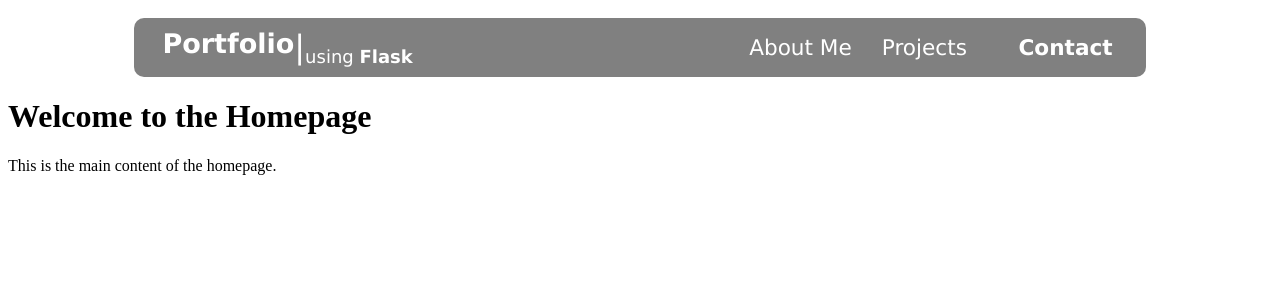
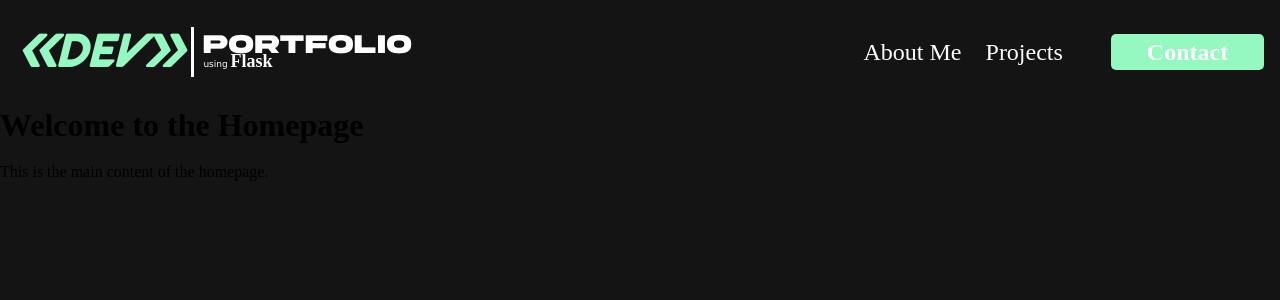
Before and after one commit to jocalo-dev/Portfolio, a Flask app: page / in a window 1280 px wide. Shown: the top 300 px of the page. Run offline with Flask 3, Linux system fonts and the light colour scheme; some web fonts are replaced.

Commit message:
finished nav-bar

```diff
--- a/static/css/nav-bar.css
+++ b/static/css/nav-bar.css
@@ -2,10 +2,27 @@
     font-family: 'Daum';
     src: url('../fonts/Daum.ttf') format('truetype');
 }
+@font-face {
+    font-family: 'valorant';
+    src: url('../fonts/valorant.ttf') format('truetype');
+}
+@font-face {
+    font-family: 'akira expanded';
+    src: url('../fonts/akira_expanded.otf') format('opentype');
+}
+
+:root {
+    --title-color: rgb(149, 248, 193);
+    --nav-link-color: white;
+}
+body {
+    margin: 0;
+    padding: 0;
+    background-color: rgb(20, 20, 20);
+}
 
 nav {
     align-items: center;
-    background-color: gray;
     border-radius: 10px;
     display: flex;
     font-family: Verdana;
@@ -13,46 +30,102 @@ nav {
     justify-content: space-between;
     margin: auto;
     margin-top: 1em;
-    width: 80%;
+    width: 99%;
+    padding: 0.5em;
+    user-select: none;
+    -webkit-user-drag: none;
 }
 
-#left-nav a, #right-nav {
-    color: white;
+nav * {
+    user-select: none;
+    -webkit-user-drag: none;
+}
+
+#left-nav, #right-nav {
     display: flex;
-    padding: 10px;
+    color: var(--nav-link-color);
+}
+
+#right-nav * {
+    margin: 0em 1em;
     text-decoration: none;
+    font-family: 'daum';
+    color: var(--nav-link-color);
+    font-size: 1.5rem;
+}
+
+#left-nav {
+    align-items: center;
 }
 
 #left-nav a{
-    margin-left: 1em;
-}
-
-#left-nav p {
-    padding-top: 1em;
-    margin: 0;
-}
-
-#right-nav {
-    gap: 20px;
-    margin-right: 1em;
-}
-
-#right-nav a {
-    color: white;
     text-decoration: none;
-    font-size: 1.2em;
-    border-radius: 8px;
-    padding: 0 5px
-}
-
-#right-nav a:hover {
-    background-color: darkgray;
+    border-right: 3px solid white;
+    padding: 0px 0.5em;
 }
 
 #Title {
-    margin: 0;
+    color: var(--title-color);
+    font-family: 'valorant';
+    font-size: 2.5em;
+    margin: 0em;
+    transform: translateY(0.08em);
+    user-select: none;
+}
+
+#left-nav-accessory-title {
+    margin-left: 0.5em;
+}
+
+#Subtitle-0, p {
+    margin: 0em;
+    line-height: 0.7;
+}
+
+#Subtitle-0 {
+    font-family: 'akira expanded';
+    font-size: 1.5em;
+    color: var(--nav-link-color);
+}
+
+#Subtitle-1 {
+    font-size: 0.5em;
+    color: var(--nav-link-color);
+}
+
+#Flask-txt {
+    font-family: 'Daum';
+    font-size: 2em;
+    color: var(--nav-link-color);
+}
+
+#right-nav * {
+
+
+}
+
+#about, #projects, #contact {
+    border: 2px;
+    padding: 0.2em 0.5em;
+    margin: 0em;
+}
+
+#about:hover, #projects:hover {
+    /* background-color: rgba(207, 207, 207, 0.15); */
+    border-radius: 5px;
+    backdrop-filter: contrast(200%);
 }
 
 #contact {
-    margin-left: 1em;
+    border-color: solid var(--title-color);
+    border-radius: 5px;
+    background-color: var(--title-color);
+    margin-left: 1.5em;
+    margin-right: 0.5em;
+
 }
+
+#contact:hover {
+    background-color: rgba(70, 177, 118, 0.8);
+    backdrop-filter: contrast(200%);
+}
--- a/templates/nav-bar.html
+++ b/templates/nav-bar.html
@@ -4,7 +4,10 @@
 {% block body %}
     <nav>
         <div id="left-nav">
-            <a href="#"><h1 id="Title">Portfolio</h1><label style="font-size: xx-large;">|</label><p>using <strong>Flask</strong></p></a>
+            <a href="#"><i><h1 id="Title">&#60&#60Dev&#62&#62;</h1></i></a>
+            <div id="left-nav-accessory-title">
+                <h2 id="Subtitle-0">portfolio</h2><p id="Subtitle-1">using <strong id="Flask-txt">Flask</strong></p>
+            </div>
         </div>
         <div id="right-nav">
             <a href="/about" id="about">About Me</a>
```
Also changed, not shown: static/fonts/akira_expanded.otf (added), static/fonts/valorant.ttf (added).
